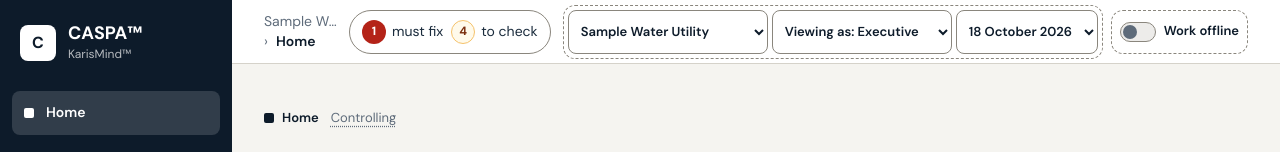
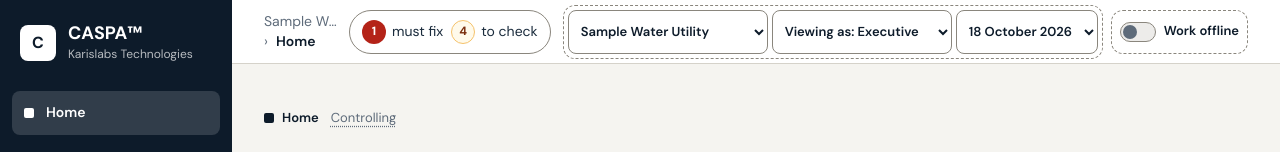
Before and after one commit to elijasinyinza-a11y/Caspa-System, a React (Vite) app: page / in a window 1280 px wide. Shown: the top 152 px of the page. Built offline with nearby package versions, Linux system fonts and the light colour scheme.

Commit message:
Add files via upload

```diff
--- a/src/strings/en.ts
+++ b/src/strings/en.ts
@@ -16,7 +16,7 @@ export type WorkspaceKey = 'home' | 'strategy' | 'cascade' | 'plan' | 'performan
 
 export const en = {
   product: 'CASPA™',
-  parentBrand: 'KarisMind™',
+  parentBrand: 'Karislabs Technologies',
   skipToContent: 'Skip to main content',
   nav: {
     label: 'Main',
```
